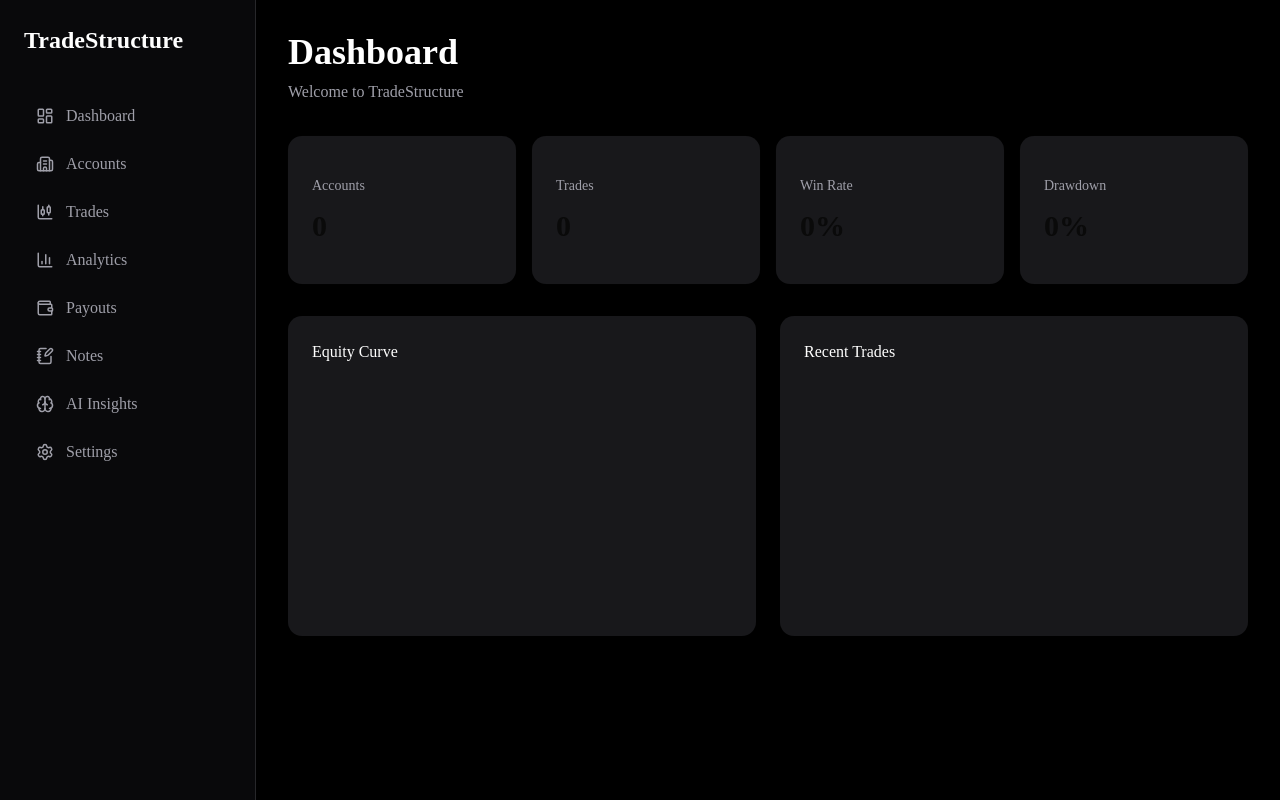
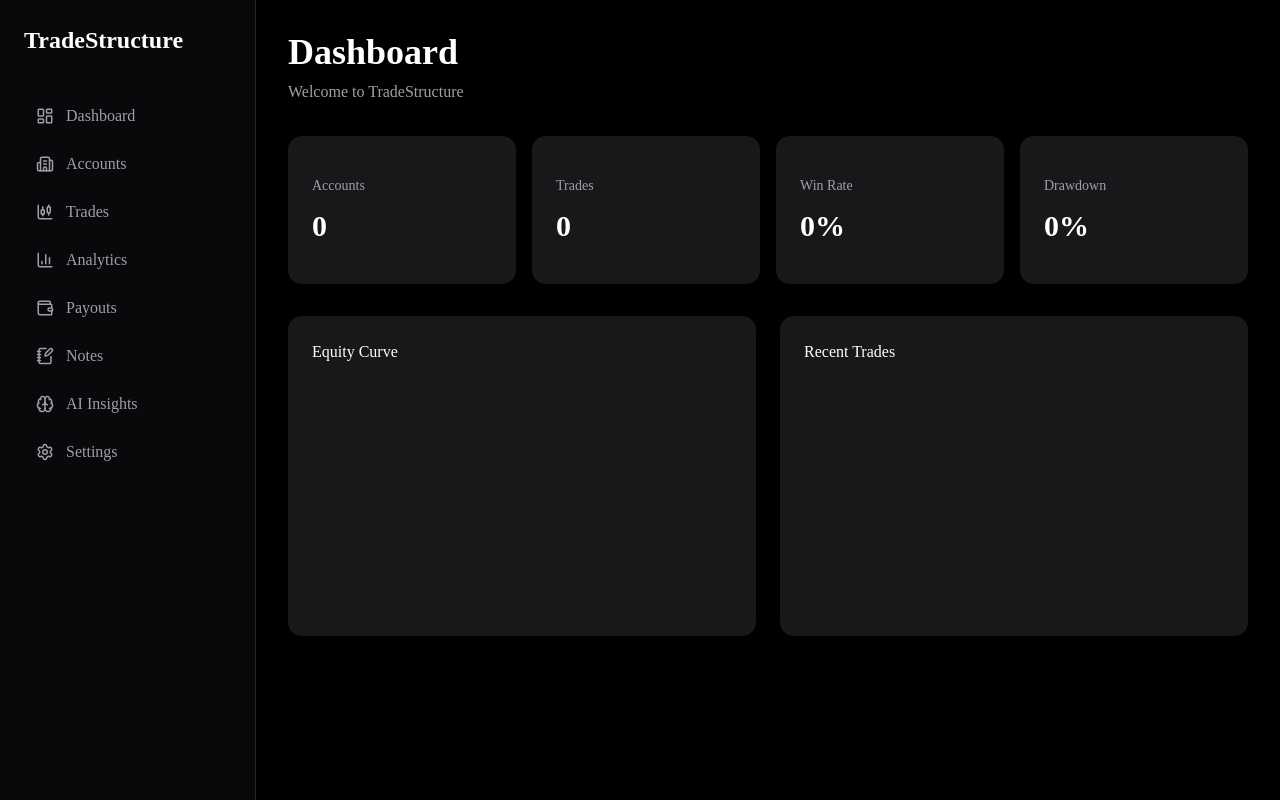
Before and after one commit to sam808201010-oss/TradingJournal, a Next.js app: page / in a window 1280 px wide. Built offline with nearby package versions, Linux system fonts and the light colour scheme; no server answers; the database is empty.

Commit message:
Fix dashboard stat colors

```diff
--- a/components/cards/stat-card.tsx
+++ b/components/cards/stat-card.tsx
@@ -16,7 +16,7 @@ export default function StatCard({
           {title}
         </p>
 
-        <h3 className="text-3xl font-bold mt-3">
+	  <h3 className="text-3xl font-bold mt-3 text-white">
           {value}
         </h3>
       </CardContent>
```
